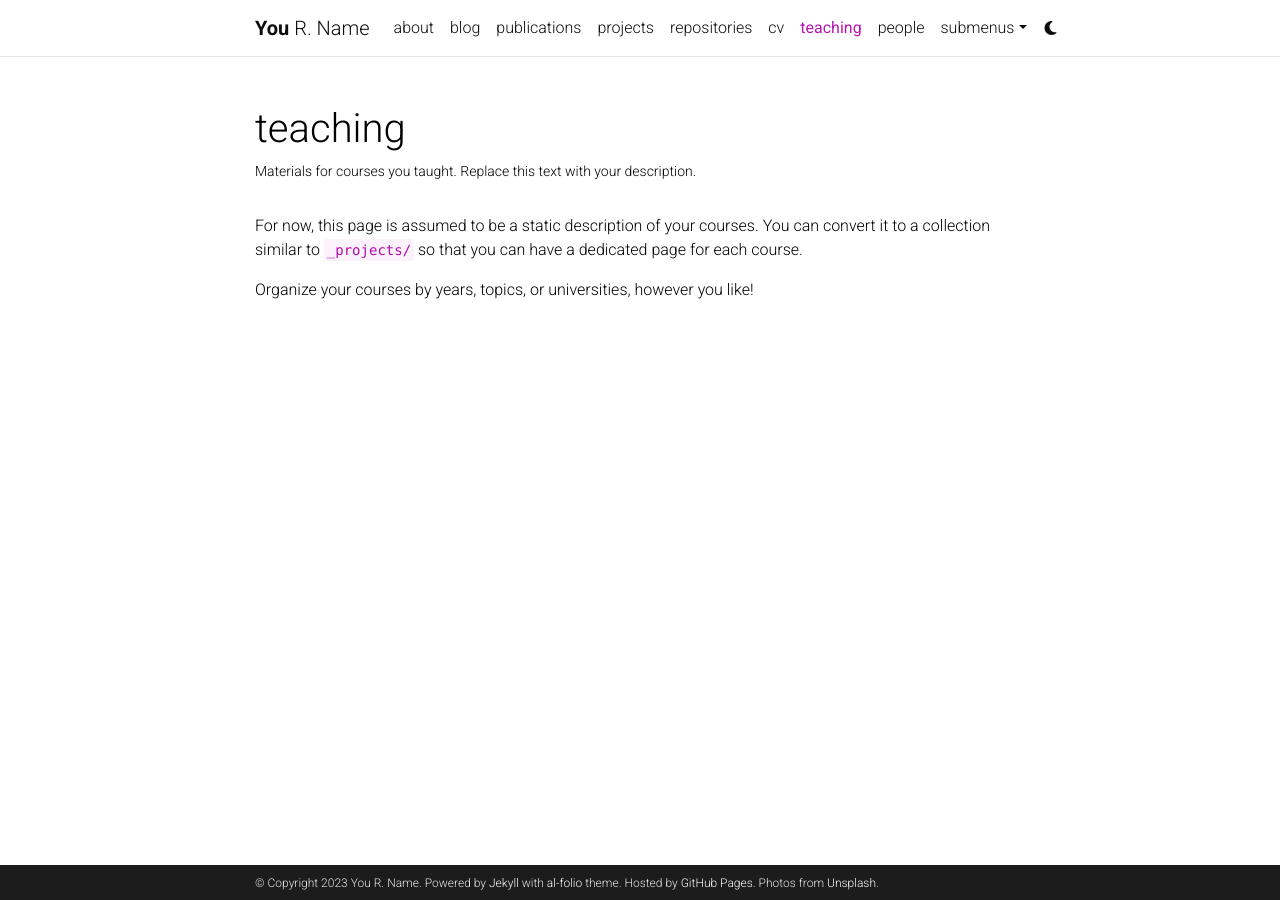
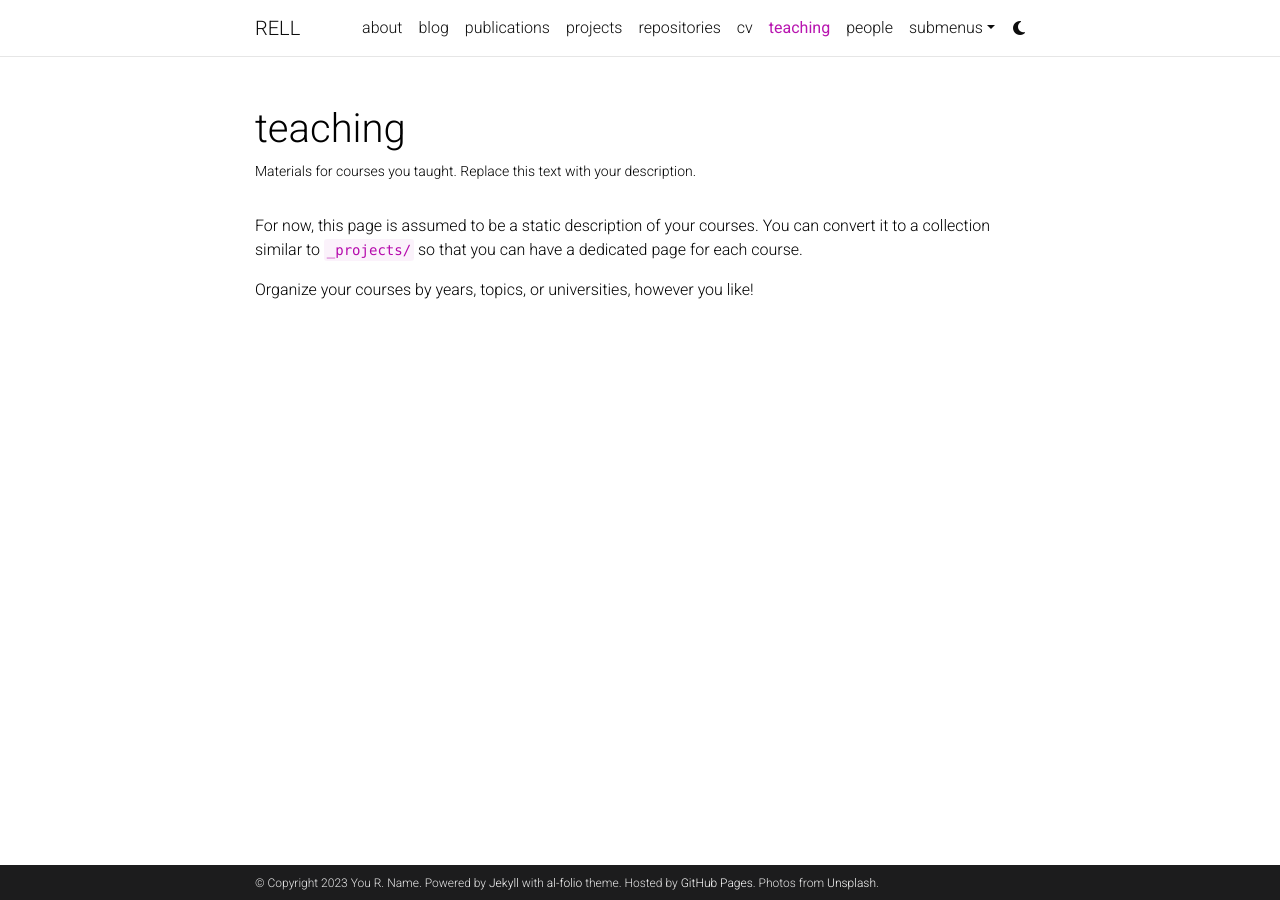
Before and after one commit to DARoSLab/rell, a Jekyll site: the page built from _pages/teaching.md, in a window 1280 px wide. Built offline with Jekyll 4.4.1, drawn with Linux system fonts in a browser that asks for light colours; comment, search, counter and statistics services are not loaded; a style sheet for code colours, icons or effects is not loaded.

Commit message:
Update _config.yml

```diff
--- a/_config.yml
+++ b/_config.yml
@@ -2,11 +2,11 @@
 # Site settings
 # -----------------------------------------------------------------------------
 
-title: blank # the website title (if blank, full name will be used instead)
+title: RELL # the website title (if blank, full name will be used instead)
 first_name: You
 middle_name: R.
 last_name: Name
-email: you@example.com
+email: shifanzhu@umass.com
 description: > # the ">" symbol means to ignore newlines until "footer_text:"
   A simple, whitespace theme for academics. Based on [*folio](https://github.com/bogoli/-folio) design.
 footer_text: >
```
